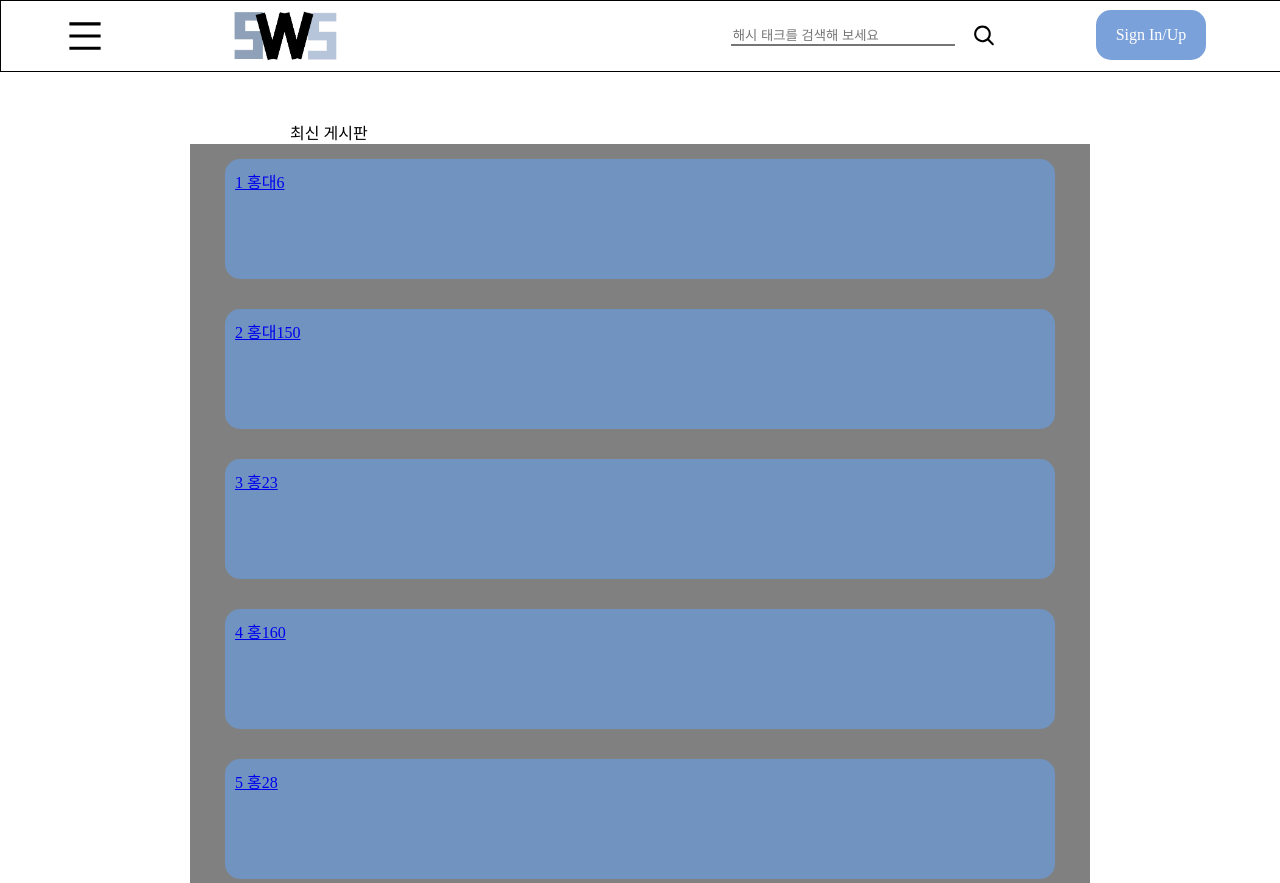
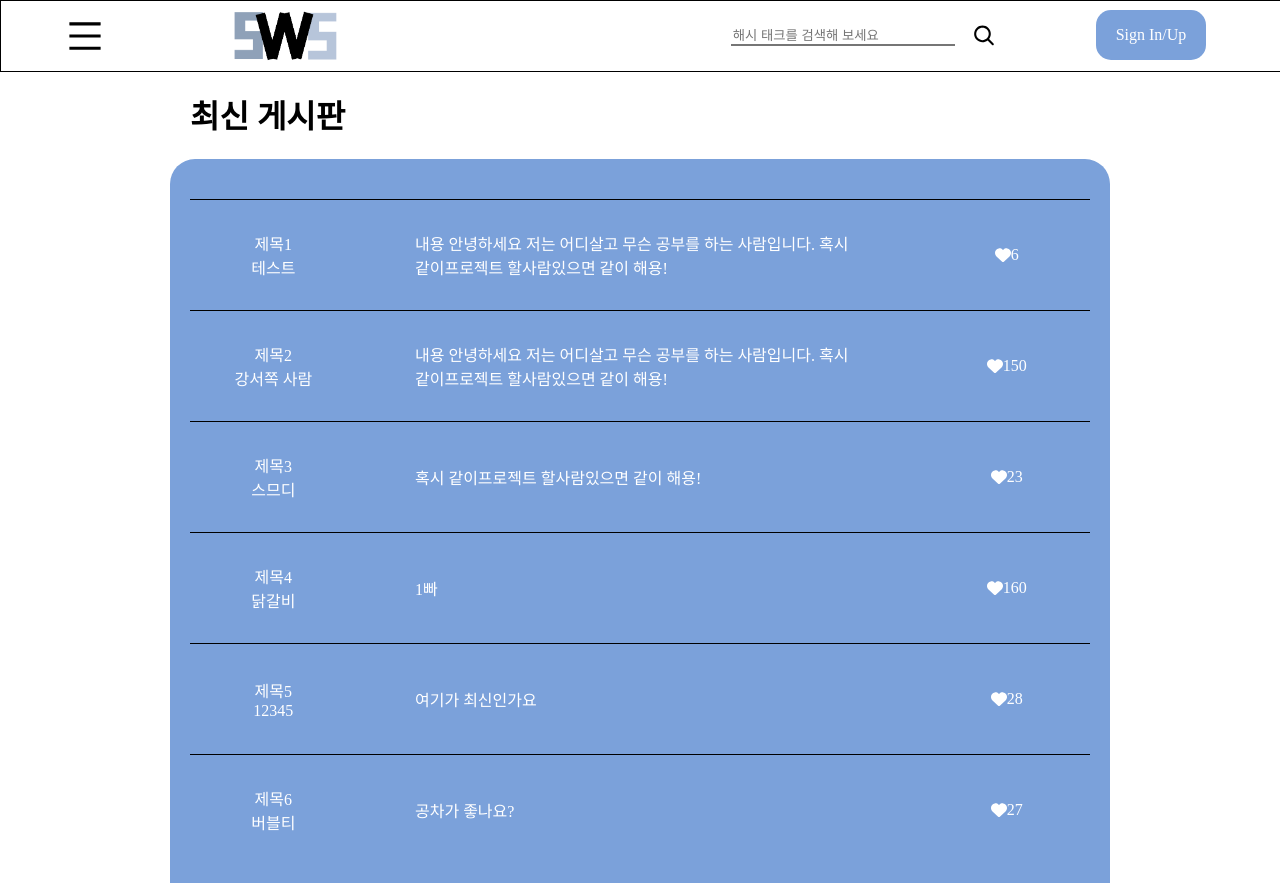
Before and after one commit to potato-club/sws-frontend, a React (Create React App) app: page /Lboard in a window 1280 px wide. Shown: the top 883 px of the page. Built offline with nearby package versions, Linux system fonts and the light colour scheme; data requests are answered from the project's data file.

Commit message:
Design,Docs Lboardpage LoungeMain create #14

```diff
--- a/src/Lounge/Lboard.tsx
+++ b/src/Lounge/Lboard.tsx
@@ -1,79 +1,88 @@
-import React, { useState, useEffect } from "react";
+import React, { useEffect, useState } from "react";
 import { Link } from "react-router-dom";
 import styled from "styled-components";
+import Pagenation from "../Components/Pagenation";
+import LoungeMain from "./LoungeMain";
+import {
+  PRIMARY_COLOR_WHITE,
+  PRIMARY_COLOR_SKY,
+  PRIMARY_COLOR_BLUE,
+} from "../Constants/constants";
 import axios from "axios";
-
-interface community {
+interface Ct {
+  title: string;
+  img: string;
   id: string;
-  title: string;
-  name: string;
-  like: number;
-  contents: string;
-  hash: string;
 }
 const Lboard = () => {
-  const [commu, setCommu] = useState<community[]>([]);
+  const [pagecontent, setPageContent] = useState<Ct[]>([]);
+  const [currentpage, setCurrentPage] = useState(1);
   useEffect(() => {
-    axios
-      .get("http://localhost:3001/Community")
-      .then((res) => {
-        setCommu(res.data);
-      })
-      .catch((error) => {
-        console.log(error);
-      });
-  });
-
+    async function fetchPageContent() {
+      const result = await axios.get("http://localhost:3001/MainCt");
+      setPageContent(result.data);
+    }
+    fetchPageContent();
+  }, []);
   return (
     <MainContain>
       <LoungeTop>최신 게시판</LoungeTop>
+
       <Loungemargin>
-        {commu.map((b) => (
-          <InnerBox likes={b.like}>
-            <Link to={`/Community/${b.id}`}>
-              {b.id} {b.hash}
-              {b.like}
-            </Link>
-          </InnerBox>
-        ))}
+        <LoungeMain />
+        <Loungebottom>
+          <Pagenation
+            eight={8}
+            currentpage={currentpage}
+            total={pagecontent.length}
+            setPage={setCurrentPage}
+          />
+          <LoungeLink to="/LoungeCreate">글쓰기</LoungeLink>
+        </Loungebottom>
       </Loungemargin>
-      <Loungebottom to="/LoungeCreate">글쓰기</Loungebottom>
     </MainContain>
   );
 };
 
 export default Lboard;
-const Loungebottom = styled(Link)`
-  width: 700px;
+const Loungebottom = styled.div`
+  height: 100px;
+  width: 100%;
+  display: Flex;
+  align-items: center;
+  justify-content: space-around;
+  background-color: ${PRIMARY_COLOR_BLUE};
+`;
 
-  margin-top: 50px;
+const LoungeLink = styled(Link)`
+  background-color: ${PRIMARY_COLOR_SKY};
+  color: ${PRIMARY_COLOR_WHITE};
+  width: 100px;
+  height: 50px;
+  border-radius: 15px;
+  text-decoration: none;
+  display: flex;
+  align-items: center;
+  justify-content: center;
+  &:hover {
+    background-color: ${PRIMARY_COLOR_BLUE};
+    color: white;
+    transition: 1s;
+  }
 `;
-const LoungeTop = styled.div`
-  width: 700px;
-
-  margin-top: 50px;
+const LoungeTop = styled.h1`
+  width: 900px;
 `;
 const Loungemargin = styled.div`
   display: flex;
   width: 900px;
+  border-radius: 25px 25px 0px 0px;
+  padding: 40px 20px 0px 20px;
 
   align-items: center;
 
   flex-direction: column;
-  background-color: gray;
-`;
-const InnerBox = styled.div<{ likes: number }>`
-  padding: 10px;
-  margin: 15px;
-  width: 90%;
-  height: 100px;
-  border-radius: 15px;
-  display: flex;
-  flex-direction: column;
-  justify-content: space-between;
-  background-color: #7093c0;
-  position: relative;
-  opacity: 1;
+  background-color: ${PRIMARY_COLOR_BLUE};
 `;
 
 const MainContain = styled.div`
--- a/src/Lounge/Lounge.tsx
+++ b/src/Lounge/Lounge.tsx
@@ -3,7 +3,9 @@ import Slick from "../libs/Slick";
 import axios from "axios";
 import styled from "styled-components";
 import { Link } from "react-router-dom";
+
 import { PRIMARY_COLOR_BLUE, PRIMARY_COLOR_SKY } from "../Constants/constants";
+import LoungeMain from "./LoungeMain";
 interface MainProps {
   isSidebarOpen: boolean;
 }
@@ -11,14 +13,7 @@ interface MainDB {
   id: number;
   images: string;
 }
-interface community {
-  id: string;
-  title: string;
-  name: string;
-  like: number;
-  contents: string;
-  hash: string;
-}
+
 const Lounge: React.FC<MainProps> = ({ isSidebarOpen }) => {
   const [pL, setPL] = useState(0);
   const [main, setMain] = useState<MainDB[]>([]);
@@ -44,17 +39,7 @@ const Lounge: React.FC<MainProps> = ({ isSidebarOpen }) => {
     slidesToShow: 1,
     slidesToScroll: 1,
   };
-  const [commu, setCommu] = useState<community[]>([]);
-  useEffect(() => {
-    axios
-      .get("http://localhost:3001/Community")
-      .then((res) => {
-        setCommu(res.data);
-      })
-      .catch((error) => {
-        console.log(error);
-      });
-  });
+
   return (
     <MainContain paddingLeft={pL}>
       <Loungeleft>
@@ -63,16 +48,7 @@ const Lounge: React.FC<MainProps> = ({ isSidebarOpen }) => {
             <h1>최신 게시판</h1> <LoungeLink to="/Lboard">더보기</LoungeLink>
           </Llefttoptitle>
           <LlefttopM>
-            {commu.map((b) => (
-              <Loungein to={`/Community/${b.id}`}>
-                <div>
-                  <div>{b.title}</div>
-                  <div>{b.name}</div>
-                </div>
-                <Incontents>{b.contents}</Incontents>
-                좋아요{b.like}
-              </Loungein>
-            ))}
+            <LoungeMain />
           </LlefttopM>
         </Llefttop>
 
@@ -81,16 +57,7 @@ const Lounge: React.FC<MainProps> = ({ isSidebarOpen }) => {
             <h1>친구 구해요</h1> <LoungeLink to="/Lboard">더보기</LoungeLink>
           </Llefttoptitle>
           <LleftbottomM>
-            {commu.map((b) => (
-              <Loungein to={`/Community/${b.id}`}>
-                <div>
-                  <div>{b.title}</div>
-                  <div>{b.name}</div>
-                </div>
-                <Incontents>{b.contents}</Incontents>
-                좋아요{b.like}
-              </Loungein>
-            ))}
+            <LoungeMain />
           </LleftbottomM>
         </Llefttop>
       </Loungeleft>
@@ -103,16 +70,7 @@ const Lounge: React.FC<MainProps> = ({ isSidebarOpen }) => {
             <h1>인기 게시판</h1> <LoungeLink to="/Lboard">더보기</LoungeLink>
           </Llefttoptitle>
           <LlefttopM>
-            {commu.map((b) => (
-              <Loungein to={`/Community/${b.id}`}>
-                <div>
-                  <div>{b.title}</div>
-                  <div>{b.name}</div>
-                </div>
-                <Incontents>{b.contents}</Incontents>
-                좋아요{b.like}
-              </Loungein>
-            ))}
+            <LoungeMain />
           </LlefttopM>
         </Llefttop>
       </Loungeleft>
@@ -120,21 +78,7 @@ const Lounge: React.FC<MainProps> = ({ isSidebarOpen }) => {
   );
 };
 export default Lounge;
-const Incontents = styled.div`
-  width: 450px;
-  padding-left: 20px;
-  padding-right: 20px;
-`;
-const Loungein = styled(Link)`
-  width: 100%;
-  color: white;
-  text-decoration: none;
-  height: 50px;
-  padding: 30px 0px 30px 0px;
 
-  display: Flex;
-  border-bottom: 1px solid black;
-`;
 const LlefttopM = styled.div`
   background-color: ${PRIMARY_COLOR_BLUE};
   width: 640px;
@@ -164,6 +108,7 @@ const LoungeLink = styled(Link)`
 
 const LoungeSlick = styled.div`
   width: 70%;
+  height: 200px;
   margin-top: 200px;
   margin-bottom: 100px;
 `;
--- /dev/null
+++ b/src/Lounge/LoungeMain.tsx
@@ -0,0 +1,77 @@
+import React, { useState, useEffect } from "react";
+import axios from "axios";
+import styled from "styled-components";
+import { Link } from "react-router-dom";
+import { FaHeart } from "react-icons/fa6";
+
+interface community {
+  id: string;
+  title: string;
+  name: string;
+  like: number;
+  contents: string;
+  hash: string;
+}
+function LoungeMain() {
+  const [commu, setCommu] = useState<community[]>([]);
+  useEffect(() => {
+    axios
+      .get("http://localhost:3001/Community")
+      .then((res) => {
+        setCommu(res.data);
+      })
+      .catch((error) => {
+        console.log(error);
+      });
+  });
+  return (
+    <>
+      {commu.map((b) => (
+        <Loungein to={`/Community/${b.id}`}>
+          <Loungein2>
+            <div>{b.title}</div>
+            <div>{b.name}</div>
+          </Loungein2>
+          <Incontents>{b.contents}</Incontents>
+          <InIcon>
+            <FaHeart />
+            {b.like}
+          </InIcon>
+        </Loungein>
+      ))}
+    </>
+  );
+}
+
+export default LoungeMain;
+const Loungein2 = styled.div`
+  display: flex;
+  flex-direction: column;
+  align-items: center;
+  justify-content: center;
+  width: 90px;
+  height: 60px;
+`;
+const InIcon = styled.div`
+  width: 90px;
+  display: flex;
+  align-items: center;
+  justify-content: center;
+`;
+const Loungein = styled(Link)`
+  width: 100%;
+  color: white;
+  text-decoration: none;
+  height: 110px;
+  align-items: center;
+  justify-content: space-around;
+
+  display: Flex;
+
+  border-top: 1px solid black;
+`;
+const Incontents = styled.div`
+  width: 450px;
+  padding-left: 20px;
+  padding-right: 20px;
+`;
--- a/src/json-server/db.json
+++ b/src/json-server/db.json
@@ -42,7 +42,7 @@
   "Community": [
     {
       "id": "1",
-      "title": "제목 1",
+      "title": "제목1",
       "name": "테스트",
       "like": 6,
       "contents": "내용 안녕하세요 저는 어디살고 무슨 공부를 하는 사람입니다. 혹시 같이프로젝트 할사람있으면 같이 해용!",
@@ -58,7 +58,7 @@
     },
     {
       "id": "3",
-      "title": "제ssssssssssssssssss목3",
+      "title": "제목3",
       "name": "스므디",
       "like": 23,
       "contents": "혹시 같이프로젝트 할사람있으면 같이 해용!",
@@ -66,26 +66,26 @@
     },
     {
       "id": "4",
-      "title": "제목",
-      "name": "스므디",
+      "title": "제목4",
+      "name": "닭갈비",
       "like": 160,
-      "contents": "혹시 같이프로젝트 할사람있으면 같이 해용!",
+      "contents": "1빠",
       "hash": "홍"
     },
     {
       "id": "5",
-      "title": "제sss목3",
-      "name": "스므zxcascaw디",
+      "title": "제목5",
+      "name": "12345",
       "like": 28,
-      "contents": "혹시 같이프로젝트 할사람있으면 같이 해용!",
+      "contents": "여기가 최신인가요",
       "hash": "홍"
     },
     {
       "id": "6",
-      "title": "제efqwf목dd3",
-      "name": "스므cwece디",
+      "title": "제목6",
+      "name": "버블티",
       "like": 27,
-      "contents": "혹시 같이프로젝트 할사람있으면 같이 해용!",
+      "contents": "공차가 좋나요?",
       "hash": "홍"
     }
   ],
```
